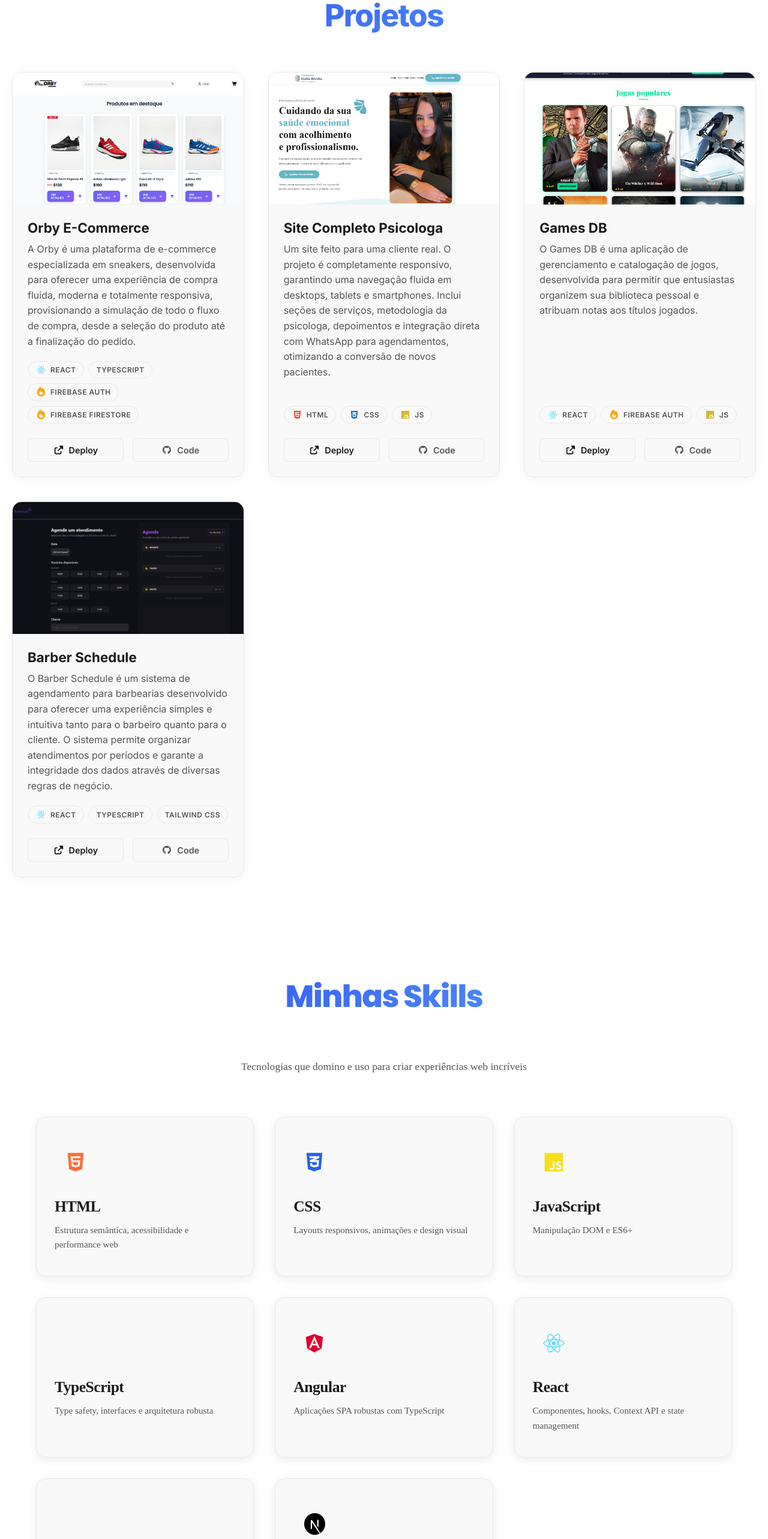
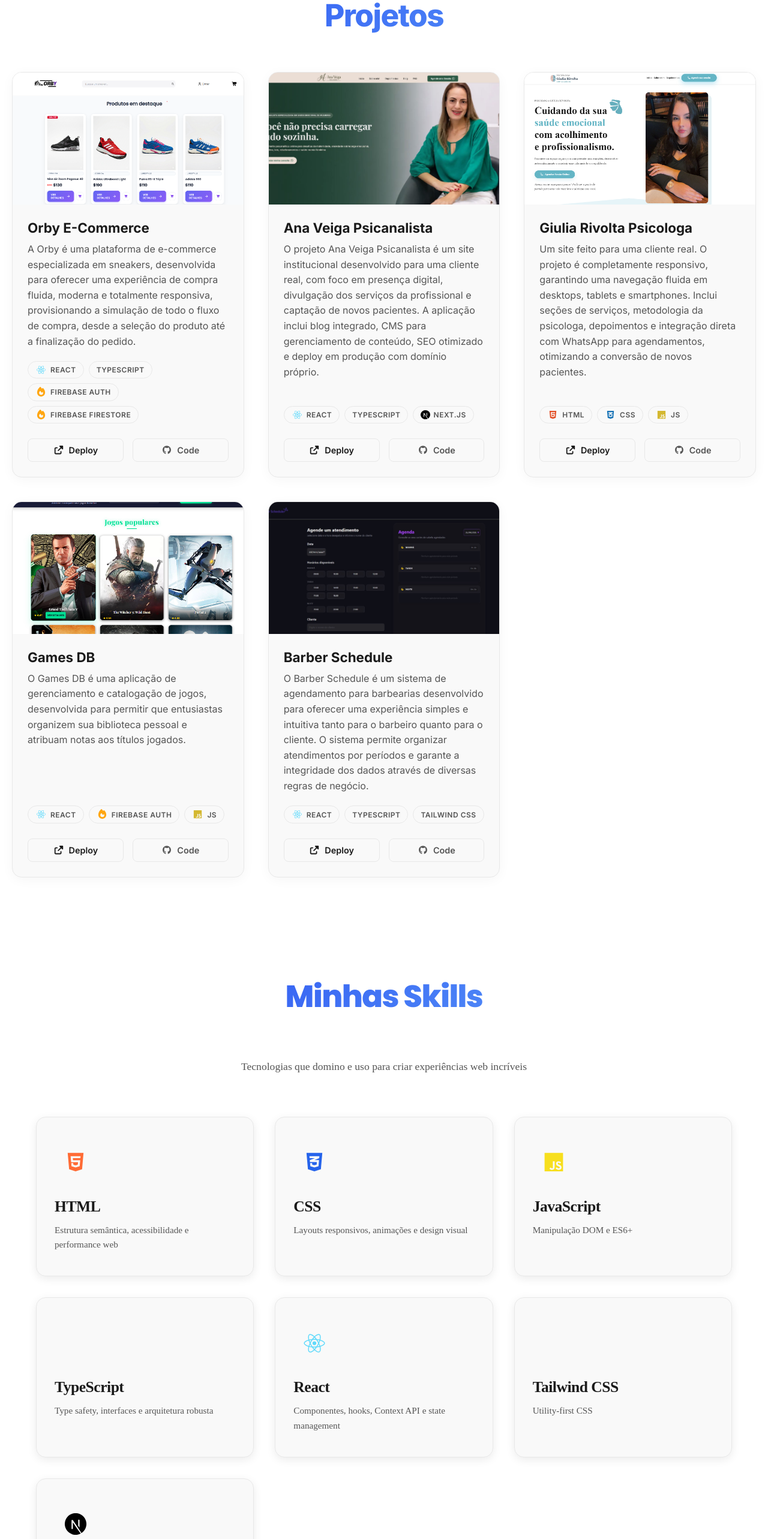
Before and after one commit to pcidro/Paulo-Cidro-Portfolio, a React (Vite) app: page / in a window 1280 px wide. Shown: the part 880-3446 px from the top of the page at 60% size. Built offline with nearby package versions, Linux system fonts and the light colour scheme.

Commit message:
adicionando novo projeto

```diff
--- a/src/Sections/Projetos.tsx
+++ b/src/Sections/Projetos.tsx
@@ -12,6 +12,8 @@ import {
 } from "@fortawesome/free-brands-svg-icons";
 import "../css/projetos.css";
 import Orby from "../assets/orby.png";
+import anaVeiga from "../assets/heroanaveiga.jpg";
+import nextJs from "../assets/nextjs-icon-svgrepo-com.svg";
 import gamesDb from "../assets/gamesdb.png";
 import giuliapsi from "../assets/giuapsi.png";
 import barberSchedule from "../assets/BarberSchedule.png";
@@ -78,12 +80,60 @@ const Projetos = () => {
           <div className="projeto-imagem-wrapper">
             <img
               className="imagem-projeto"
+              src={anaVeiga}
+              alt="Captura de tela do projeto Ana Veiga Psicanalista"
+            />
+          </div>
+          <div className="projeto-conteudo">
+            <h2>Ana Veiga Psicanalista</h2>
+            <p>
+              O projeto Ana Veiga Psicanalista é um site institucional
+              desenvolvido para uma cliente real, com foco em presença digital,
+              divulgação dos serviços da profissional e captação de novos
+              pacientes. A aplicação inclui blog integrado, CMS para
+              gerenciamento de conteúdo, SEO otimizado e deploy em produção com
+              domínio próprio.
+            </p>
+            <div className="stacks">
+              <span className="stack-react">
+                <FontAwesomeIcon icon={faReact} /> React
+              </span>
+              <span className="stack-ts">
+                <FontAwesomeIcon icon={faTypescript} /> TypeScript
+              </span>
+              <span className="stack-next">
+                <img src={nextJs} /> Next.js
+              </span>
+            </div>
+            <div className="acess">
+              <a
+                target="_blank"
+                href="https://www.anaveigapsicanalista.com.br/"
+                className="btn-deploy"
+              >
+                <FontAwesomeIcon icon={faExternalLinkAlt} /> Deploy
+              </a>
+              <a
+                target="_blank"
+                href="https://github.com/pcidro/AnaVeigaPsico"
+                className="btn-code"
+              >
+                <FontAwesomeIcon icon={faGithub} /> Code
+              </a>
+            </div>
+          </div>
+        </li>
+
+        <li className="projeto-card">
+          <div className="projeto-imagem-wrapper">
+            <img
+              className="imagem-projeto"
               src={giuliapsi}
               alt="Captura de tela do projeto"
             />
           </div>
           <div className="projeto-conteudo">
-            <h2>Site Completo Psicologa</h2>
+            <h2>Giulia Rivolta Psicologa</h2>
             <p>
               Um site feito para uma cliente real. O projeto é completamente
               responsivo, garantindo uma navegação fluida em desktops, tablets e
--- a/src/Sections/Skills.tsx
+++ b/src/Sections/Skills.tsx
@@ -6,7 +6,6 @@ import {
   faJs,
   faTypescript,
   faTailwindCss,
-  faAngular,
 } from "@fortawesome/free-brands-svg-icons";
 import "../css/skills.css";
 import { Scroll } from "../Context/ScrollContext";
@@ -76,22 +75,6 @@ const SkillsSection = () => {
         <div className="skill-card">
           <div className="skill-card-header">
             <div className="skill-icon-wrapper">
-              <FontAwesomeIcon
-                icon={faAngular}
-                className="skill-icon angular"
-              />
-            </div>
-          </div>
-          <h3 className="skill-name">Angular</h3>
-          <p className="skill-description">
-            Aplicações SPA robustas com TypeScript
-          </p>
-          <div className="card-border"></div>
-        </div>
-
-        <div className="skill-card">
-          <div className="skill-card-header">
-            <div className="skill-icon-wrapper">
               <FontAwesomeIcon icon={faReact} className="skill-icon react" />
             </div>
           </div>
--- a/src/css/projetos.css
+++ b/src/css/projetos.css
@@ -52,6 +52,9 @@
 }
 .projeto-card:nth-child(4) {
   animation-delay: 0.4s;
+}
+.projeto-card:nth-child(5) {
+  animation-delay: 0.5s;
 }
 
 .projeto-card:hover {
@@ -127,7 +130,14 @@
   transition: transform 0.3s ease;
 }
 
-.stacks span:hover svg {
+.stacks span img {
+  width: 0.95rem;
+  height: 0.95rem;
+  transition: transform 0.3s ease;
+}
+
+.stacks span:hover svg,
+.stacks span:hover img {
   transform: scale(1.15);
 }
 
@@ -151,6 +161,9 @@
 }
 .stack-api svg {
   color: #8c8c8c;
+}
+.stack-next img {
+  filter: var(--next-icon-filter, none);
 }
 
 .acess {
```
Also changed, not shown: src/assets/heroanaveiga.jpg (added).
